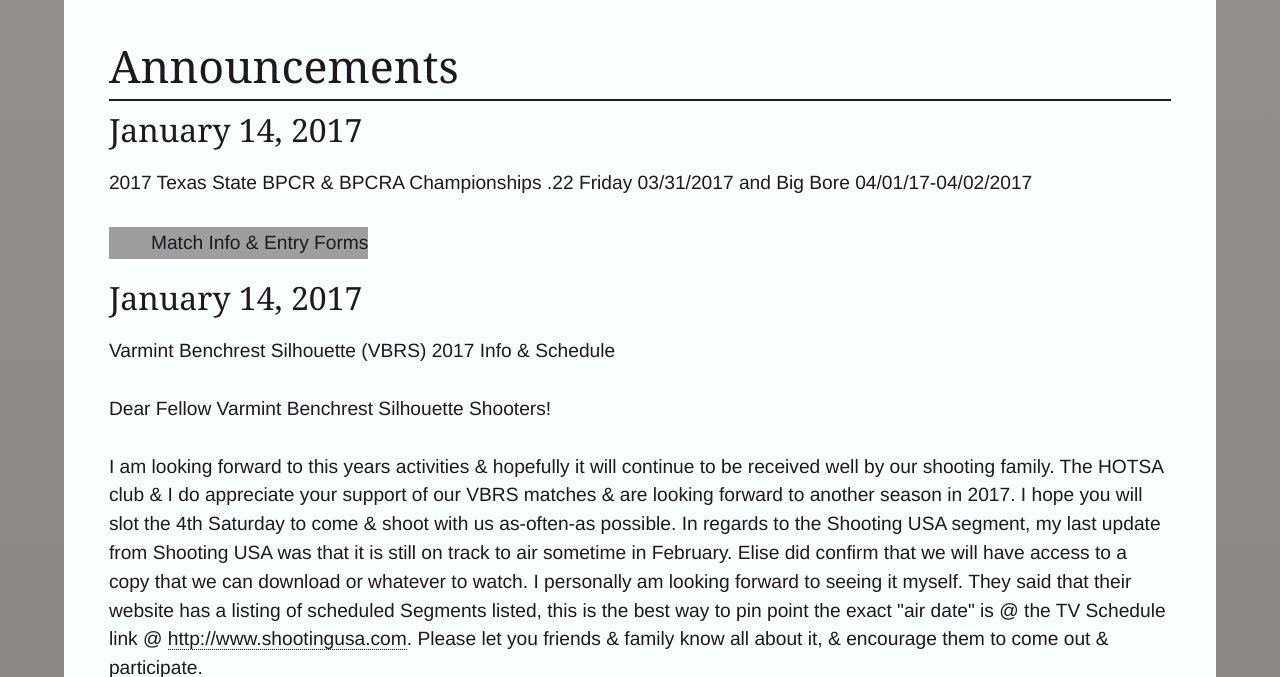
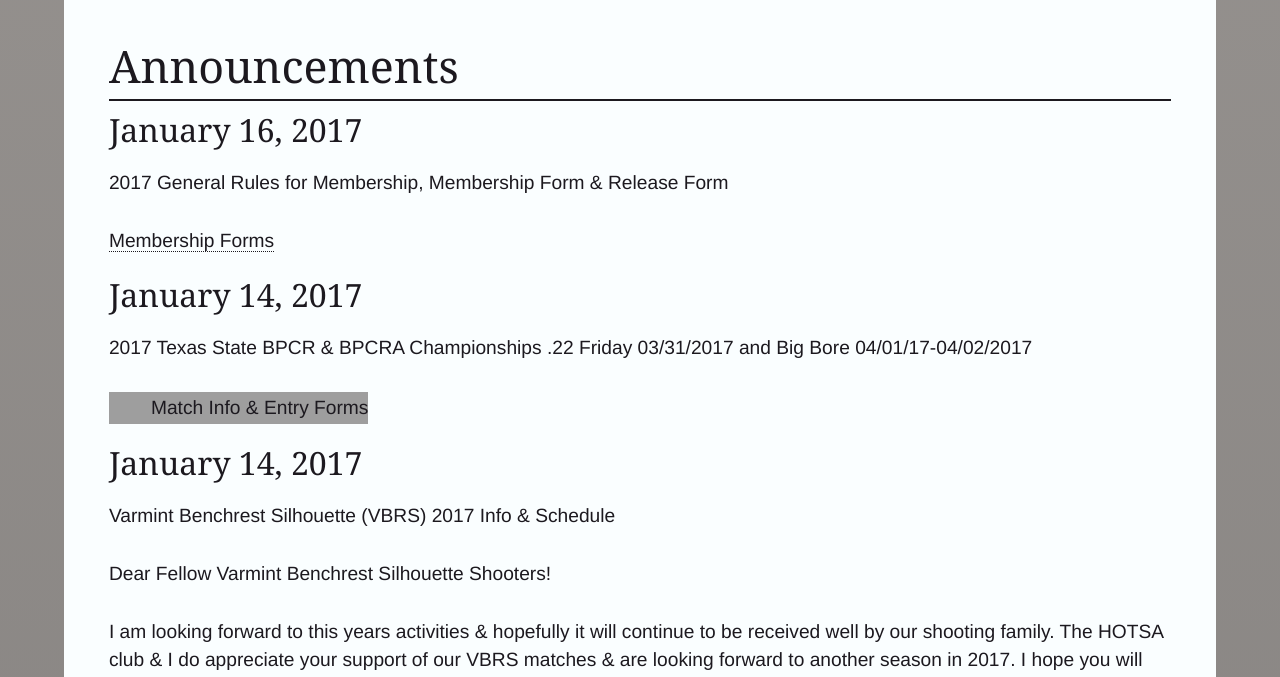
Before and after one commit to kevinwsauer/HOTSA, a PHP site: page /announcments.php in a window 1280 px wide. Shown: the part 388-1065 px from the top of the page. Run offline with PHP 8.4, Linux system fonts and the light colour scheme; some libraries are stand-ins or nearby versions; grey boxes are pictures that could not be loaded.

Commit message:
Adds announcement and updated membership forms

```diff
--- a/_includes/announcement-redirect.php
+++ b/_includes/announcement-redirect.php
@@ -2,6 +2,11 @@
 <aside id="announcements-redirect">
 <h2>Announcements</h2>
 <p>Get the latest announcements from the Heart of Texas Silhouette Association. Click on the dates for more information.
+<br>
+<br>
+<a href="announcments.php#01-16-2017" title="January 16, 2017">January 16, 2017</a>
+<br>
+2017 General Rules for Membership, Membership Form &amp; Release Form
 <br>
 <br>
 <a href="announcments.php#01-14-2017-0" title="January 14, 2017">January 14, 2017</a>
--- a/announcments.php
+++ b/announcments.php
@@ -24,6 +24,15 @@ $title = " - Announcements"; ?>
 <section id="main" class="cf" role="main">
 <article id="announcements" role="contentinfo">
 <h2>Announcements</h2>
+<section id="01-14-2017-0">
+<h3>January 16, 2017</h3>
+<p>
+2017 General Rules for Membership, Membership Form &amp; Release Form
+<br>
+<br>
+<a href="http://hotsa.org/membership.php">Membership Forms</a>
+</p>
+</section><!-- #01-14-2017-0 -->
 <section id="01-14-2017-0">
 <h3>January 14, 2017</h3>
 <p>
```
Also changed, not shown: membership.php (+4 -4 lines), 3 other files.
